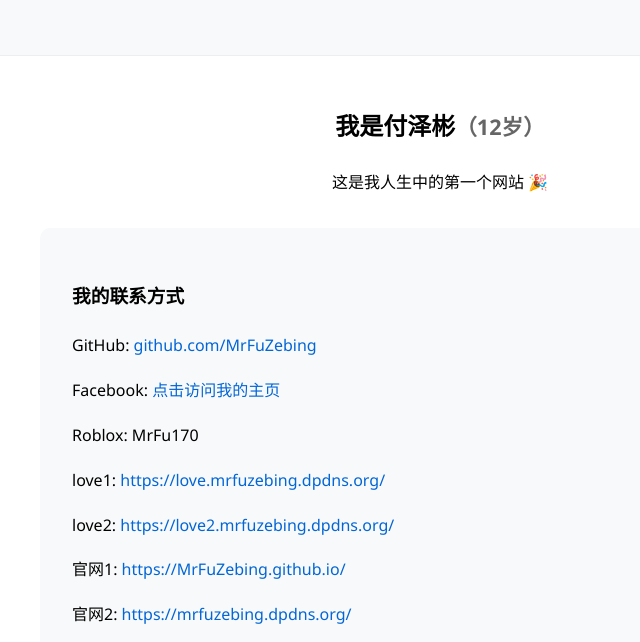
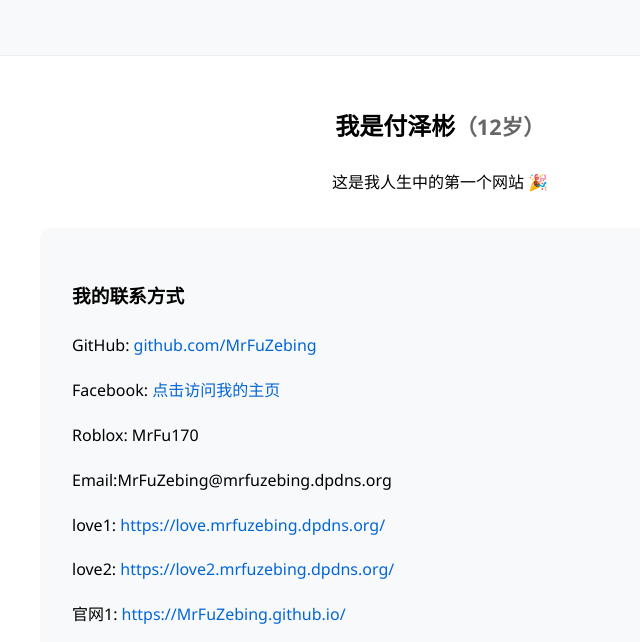
Before and after one commit to MrFuZebing/MrFuZebing.github.io, a plain HTML site: page index.html in a window 1280 px wide. Shown: the part 141-783 px from the top of the page, without its empty margins (200-840 px from the left). Drawn offline with Linux system fonts and the light colour scheme.

Commit message:
Update index.html

```diff
--- a/index.html
+++ b/index.html
@@ -70,7 +70,7 @@
             <p>GitHub: <a href="https://github.com/MrFuZebing" target="_blank">github.com/MrFuZebing</a></p>
             <p>Facebook: <a href="https://m.facebook.com/profile.php?id=61564448574569&name=xhp_nt__fb__action__open_user" target="_blank">点击访问我的主页</a></p>
             <p>Roblox: MrFu170</p>
-
+            <p>Email:MrFuZebing@mrfuzebing.dpdns.org</p>
             <!-- 修正后的链接 -->
             <p>love1: <a href="https://love.mrfuzebing.dpdns.org/" target="_blank">https://love.mrfuzebing.dpdns.org/</a></p>
             <p>love2: <a href="https://love2.mrfuzebing.dpdns.org/" target="_blank">https://love2.mrfuzebing.dpdns.org/</a></p>
```
